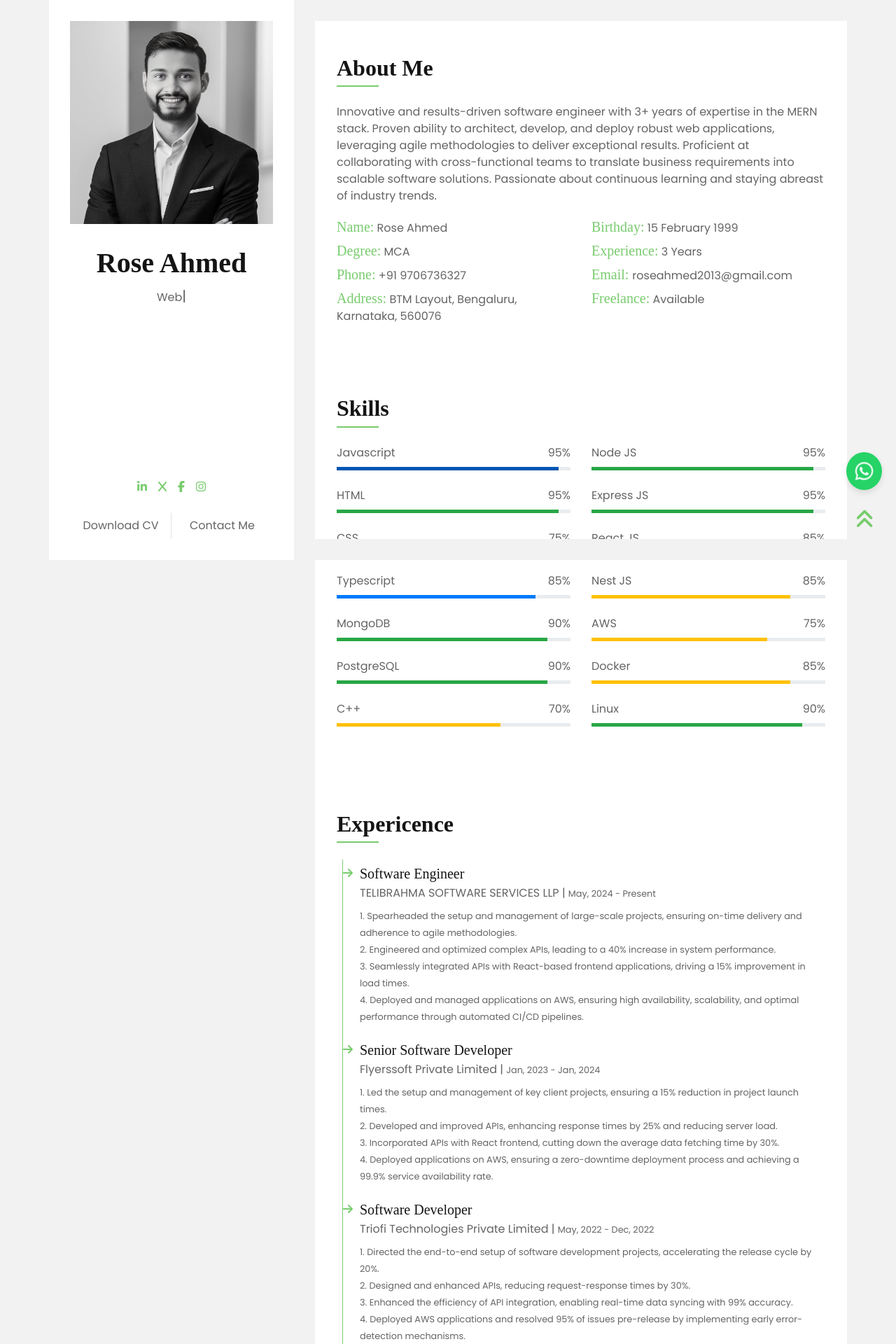
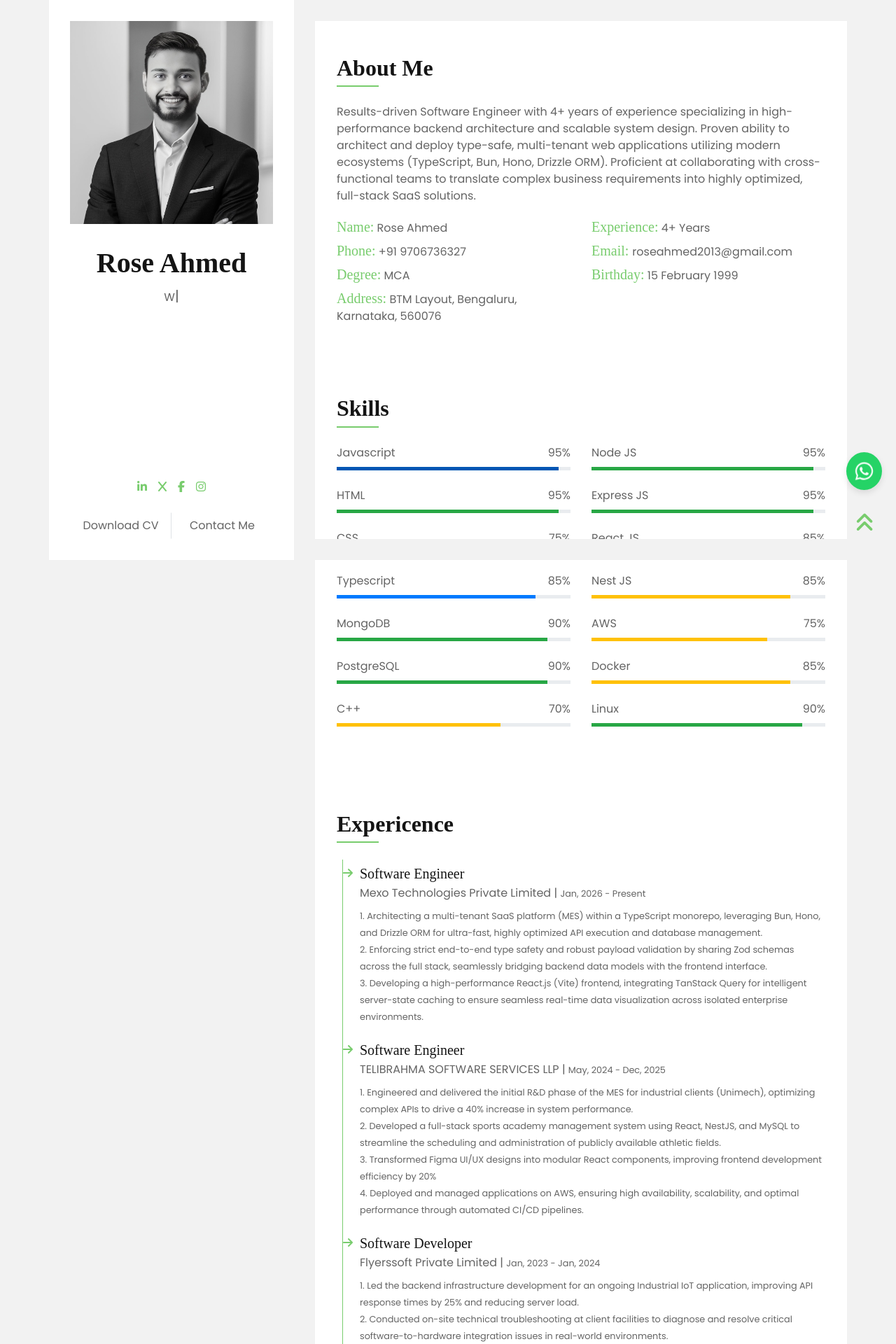
Before and after one commit to Roseahmed/portfolio, a React (Vite) app: page / in a window 1280 px wide. Shown: the top 1920 px of the page at 70% size. Built offline with nearby package versions, Linux system fonts and the light colour scheme; a web font is replaced by a local one.

Commit message:
About section + experience + commented service + testimonial

```diff
--- a/src/components/About.jsx
+++ b/src/components/About.jsx
@@ -7,27 +7,20 @@ const About = () => {
         </div>
         <div className="col-12">
           <p>
-            Innovative and results-driven software engineer with 3+ years of
-            expertise in the MERN stack. Proven ability to architect, develop,
-            and deploy robust web applications, leveraging agile methodologies
-            to deliver exceptional results. Proficient at collaborating with
-            cross-functional teams to translate business requirements into
-            scalable software solutions. Passionate about continuous learning
-            and staying abreast of industry trends.
+            Results-driven Software Engineer with 4+ years of experience
+            specializing in high-performance backend architecture and scalable
+            system design. Proven ability to architect and deploy type-safe,
+            multi-tenant web applications utilizing modern ecosystems
+            (TypeScript, Bun, Hono, Drizzle ORM). Proficient at collaborating
+            with cross-functional teams to translate complex business
+            requirements into highly optimized, full-stack SaaS solutions.
           </p>
           <div className="row">
             <div className="col-sm-6 py-1">
               <h5 className="d-inline text-primary">Name:</h5> Rose Ahmed
             </div>
             <div className="col-sm-6 py-1">
-              <h5 className="d-inline text-primary">Birthday:</h5> 15 February
-              1999
-            </div>
-            <div className="col-sm-6 py-1">
-              <h5 className="d-inline text-primary">Degree:</h5> MCA
-            </div>
-            <div className="col-sm-6 py-1">
-              <h5 className="d-inline text-primary">Experience:</h5> 3 Years
+              <h5 className="d-inline text-primary">Experience:</h5> 4+ Years
             </div>
             <div className="col-sm-6 py-1">
               <h5 className="d-inline text-primary">Phone:</h5> +91 9706736327
@@ -37,12 +30,20 @@ const About = () => {
               roseahmed2013@gmail.com
             </div>
             <div className="col-sm-6 py-1">
+              <h5 className="d-inline text-primary">Degree:</h5> MCA
+            </div>
+            <div className="col-sm-6 py-1">
+              <h5 className="d-inline text-primary">Birthday:</h5> 15 February
+              1999
+            </div>
+            <div className="col-sm-6 py-1">
               <h5 className="d-inline text-primary">Address:</h5> BTM Layout,
               Bengaluru, Karnataka, 560076
             </div>
-            <div className="col-sm-6 py-1">
+
+            {/* <div className="col-sm-6 py-1">
               <h5 className="d-inline text-primary">Freelance:</h5> Available
-            </div>
+            </div> */}
           </div>
         </div>
       </div>
--- a/src/components/Experience.jsx
+++ b/src/components/Experience.jsx
@@ -1,26 +1,36 @@
 const expericenceData = [
+  {
+    position: "Software Engineer",
+    companyName: "Mexo Technologies Private Limited",
+    startDate: "Jan, 2026",
+    endDate: "Present",
+    roles: [
+      "1. Architecting a multi-tenant SaaS platform (MES) within a TypeScript monorepo, leveraging Bun, Hono, and Drizzle ORM for ultra-fast, highly optimized API execution and database management.",
+      "2. Enforcing strict end-to-end type safety and robust payload validation by sharing Zod schemas across the full stack, seamlessly bridging backend data models with the frontend interface.",
+      "3. Developing a high-performance React.js (Vite) frontend, integrating TanStack Query for intelligent server-state caching to ensure seamless real-time data visualization across isolated enterprise environments.",
+    ],
+  },
   {
     position: "Software Engineer",
     companyName: "TELIBRAHMA SOFTWARE SERVICES LLP",
     startDate: "May, 2024",
-    endDate: "Present",
+    endDate: "Dec, 2025",
     roles: [
-      "1. Spearheaded the setup and management of large-scale projects, ensuring on-time delivery and adherence to agile methodologies.",
-      "2. Engineered and optimized complex APIs, leading to a 40% increase in system performance.",
-      "3. Seamlessly integrated APIs with React-based frontend applications, driving a 15% improvement in load times.",
+      "1. Engineered and delivered the initial R&D phase of the MES for industrial clients (Unimech), optimizing complex APIs to drive a 40% increase in system performance.",
+      "2. Developed a full-stack sports academy management system using React, NestJS, and MySQL to streamline the scheduling and administration of publicly available athletic fields.",
+      "3. Transformed Figma UI/UX designs into modular React components, improving frontend development efficiency by 20%",
       "4. Deployed and managed applications on AWS, ensuring high availability, scalability, and optimal performance through automated CI/CD pipelines.",
     ],
   },
   {
-    position: "Senior Software Developer",
+    position: "Software Developer",
     companyName: "Flyerssoft Private Limited",
     startDate: "Jan, 2023",
     endDate: "Jan, 2024",
     roles: [
-      "1. Led the setup and management of key client projects, ensuring a 15% reduction in project launch times.",
-      "2. Developed and improved APIs, enhancing response times by 25% and reducing server load.",
-      "3. Incorporated APIs with React frontend, cutting down the average data fetching time by 30%.",
-      "4. Deployed applications on AWS, ensuring a zero-downtime deployment process and achieving a 99.9% service availability rate.",
+      "1. Led the backend infrastructure development for an ongoing Industrial IoT application, improving API response times by 25% and reducing server load.",
+      "2. Conducted on-site technical troubleshooting at client facilities to diagnose and resolve critical software-to-hardware integration issues in real-world environments.",
+      "3. Incorporated APIs with the React frontend, cutting down the average data fetching time by 30%",
     ],
   },
   {
@@ -29,10 +39,9 @@ const expericenceData = [
     startDate: "May, 2022",
     endDate: "Dec, 2022",
     roles: [
-      "1. Directed the end-to-end setup of software development projects, accelerating the release cycle by 20%.",
-      "2. Designed and enhanced APIs, reducing request-response times by 30%.",
-      "3. Enhanced the efficiency of API integration, enabling real-time data syncing with 99% accuracy.",
-      "4. Deployed AWS applications and resolved 95% of issues pre-release by implementing early error-detection mechanisms.",
+      "1. Architected an internal project management and ticketing platform (similar to Jira) using Node.js, Express, MongoDB, and TypeScript, accelerating the release cycle by 20%.",
+      "2. Directed the end-to-end setup of software development projects, enhancing API integration efficiency to enable real-time data syncing with 99% accuracy.",
+      "3. Deployed applications in AWS (EC2) and resolved 95% of issues pre-release by implementing early error-detection mechanisms.",
     ],
   },
   {
@@ -41,9 +50,8 @@ const expericenceData = [
     startDate: "Jan, 2022",
     endDate: "Apr, 2022",
     roles: [
-      "1. Developed APIs for internal tools and client projects, streamlining workflows and improving process efficiency by 15%.",
-      "2. Conducted API testing with Postman, identifying and resolving issues before production release.",
-      "3. Blended APIs with React frontend, leading to a 20% improvement in load times.",
+      "1. Developed APIs for internal tools and client projects, streamlining workflows and improving process efficiency by 15%, streamlining workflows and improving process efficiency by 15%.",
+      "2. Conducted rigorous testing and bug-fixing on legacy systems using TypeScript and JavaScript to stabilize the existing codebase prior to production releases",
     ],
   },
 ];
@@ -78,54 +86,8 @@ export default function Expericence() {
                     </>
                   ))}
                 </p>
-                {/* <p>{item.roles}</p> */}
               </div>
             ))}
-            {/* <div className="position-relative mb-4">
-              <i
-                className="fa fa-arrow-right text-primary position-absolute"
-                style={{ top: "3px", left: "-24px" }}
-              />
-              <h5 className="mb-1">Web Designer</h5>
-              <p className="mb-2">
-                Soft Company | <small>2000 - 2050</small>
-              </p>
-              <p>
-                Tempor eos dolore amet tempor dolor tempor. Dolore ea magna sit
-                amet dolor eirmod. Eos ipsum est tempor dolor. Clita lorem kasd
-                sed ea lorem diam ea lorem eirmod duo sit ipsum stet lorem diam
-              </p>
-            </div>
-            <div className="position-relative mb-4">
-              <i
-                className="fa fa-arrow-right text-primary position-absolute"
-                style={{ top: "3px", left: "-24px" }}
-              />
-              <h5 className="mb-1">Web Designer</h5>
-              <p className="mb-2">
-                Soft Company | <small>2000 - 2050</small>
-              </p>
-              <p>
-                Tempor eos dolore amet tempor dolor tempor. Dolore ea magna sit
-                amet dolor eirmod. Eos ipsum est tempor dolor. Clita lorem kasd
-                sed ea lorem diam ea lorem eirmod duo sit ipsum stet lorem diam
-              </p>
-            </div>
-            <div className="position-relative mb-4">
-              <i
-                className="fa fa-arrow-right text-primary position-absolute"
-                style={{ top: "3px", left: "-24px" }}
-              />
-              <h5 className="mb-1">Web Designer</h5>
-              <p className="mb-2">
-                Soft Company | <small>2000 - 2050</small>
-              </p>
-              <p>
-                Tempor eos dolore amet tempor dolor tempor. Dolore ea magna sit
-                amet dolor eirmod. Eos ipsum est tempor dolor. Clita lorem kasd
-                sed ea lorem diam ea lorem eirmod duo sit ipsum stet lorem diam
-              </p>
-            </div> */}
           </div>
         </div>
       </div>
--- a/src/pages/homePage.jsx
+++ b/src/pages/homePage.jsx
@@ -5,9 +5,9 @@ import Contact from "../components/Contact";
 import Expericence from "../components/Experience";
 import Footer from "../components/Footer";
 import Portfolio from "../components/Portfolio";
-import Services from "../components/Services";
+// import Services from "../components/Services";
 // import Subscribe from "../components/Subscribe";
-import Testimonial from "../components/Testimonial";
+// import Testimonial from "../components/Testimonial";
 import { faWhatsapp } from "@fortawesome/free-brands-svg-icons";
 import { FontAwesomeIcon } from "@fortawesome/react-fontawesome";
 
@@ -23,8 +23,8 @@ export default function LandingPage() {
           <Skills />
           <Expericence />
           <Portfolio />
-          <Testimonial />
-          <Services />
+          {/* <Testimonial /> */}
+          {/* <Services /> */}
           <Contact />
           <Footer />
         </div>
```
